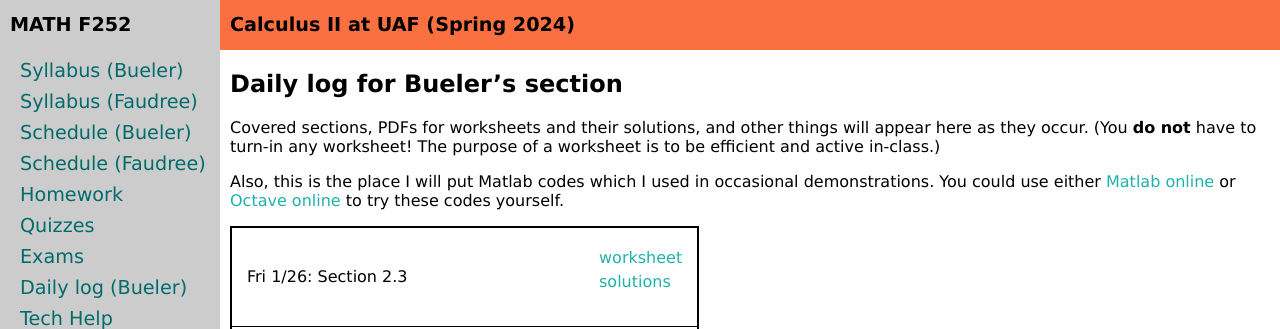
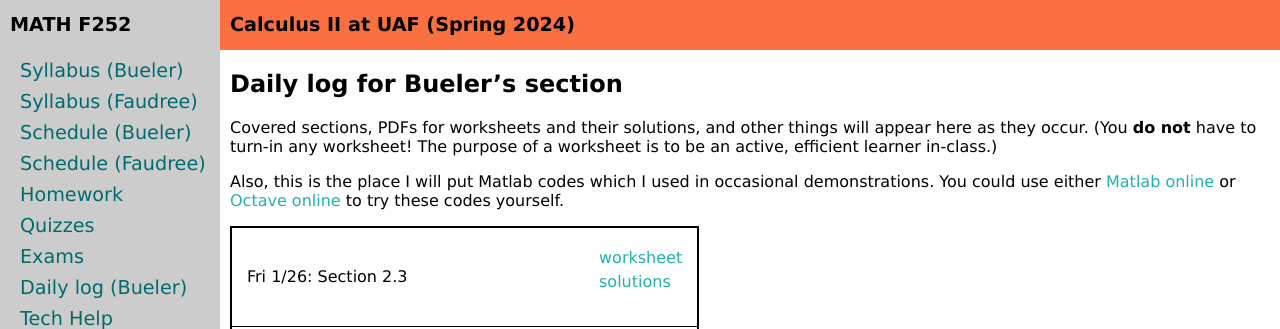
Before and after one commit to uaf-math/calc2, a Jekyll site: the page built from daily.md, in a window 1280 px wide and 992 px high. Shown: the top 329 px of the window. Built offline with Jekyll 4.4.1, drawn with Linux system fonts in a browser that asks for light colours.

Commit message:
minor language fiddle

```diff
--- a/daily.md
+++ b/daily.md
@@ -5,7 +5,7 @@ title: Daily log (Bueler)
 
 ## Daily log for Bueler's section
 
-Covered sections, PDFs for worksheets and their solutions, and other things will appear here as they occur.  (You **do not** have to turn-in any worksheet!  The purpose of a worksheet is to be efficient and active in-class.)
+Covered sections, PDFs for worksheets and their solutions, and other things will appear here as they occur.  (You **do not** have to turn-in any worksheet!  The purpose of a worksheet is to be an active, efficient learner in-class.)
 
 Also, this is the place I will put Matlab codes which I used in occasional demonstrations.  You could use either [Matlab online](https://matlab.mathworks.com/) or [Octave online](https://octave-online.net/) to try these codes yourself.
 
```
